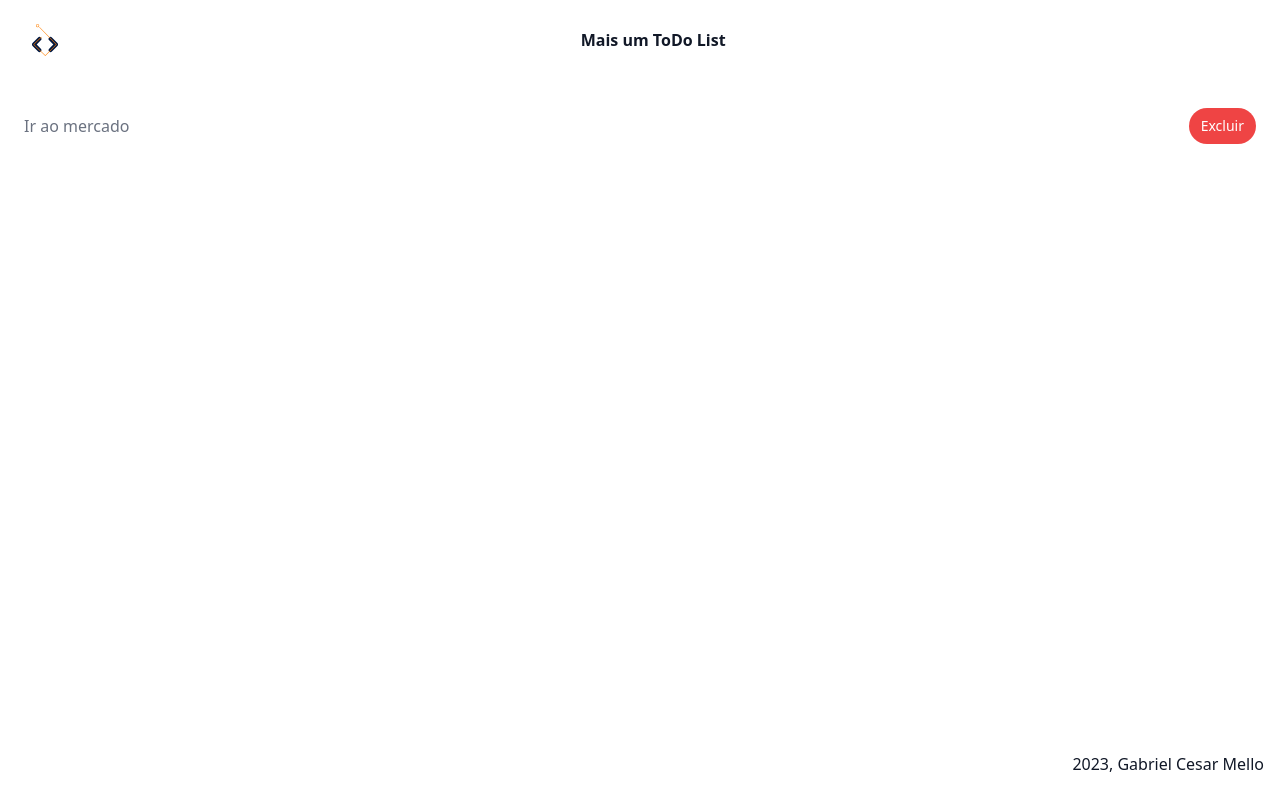
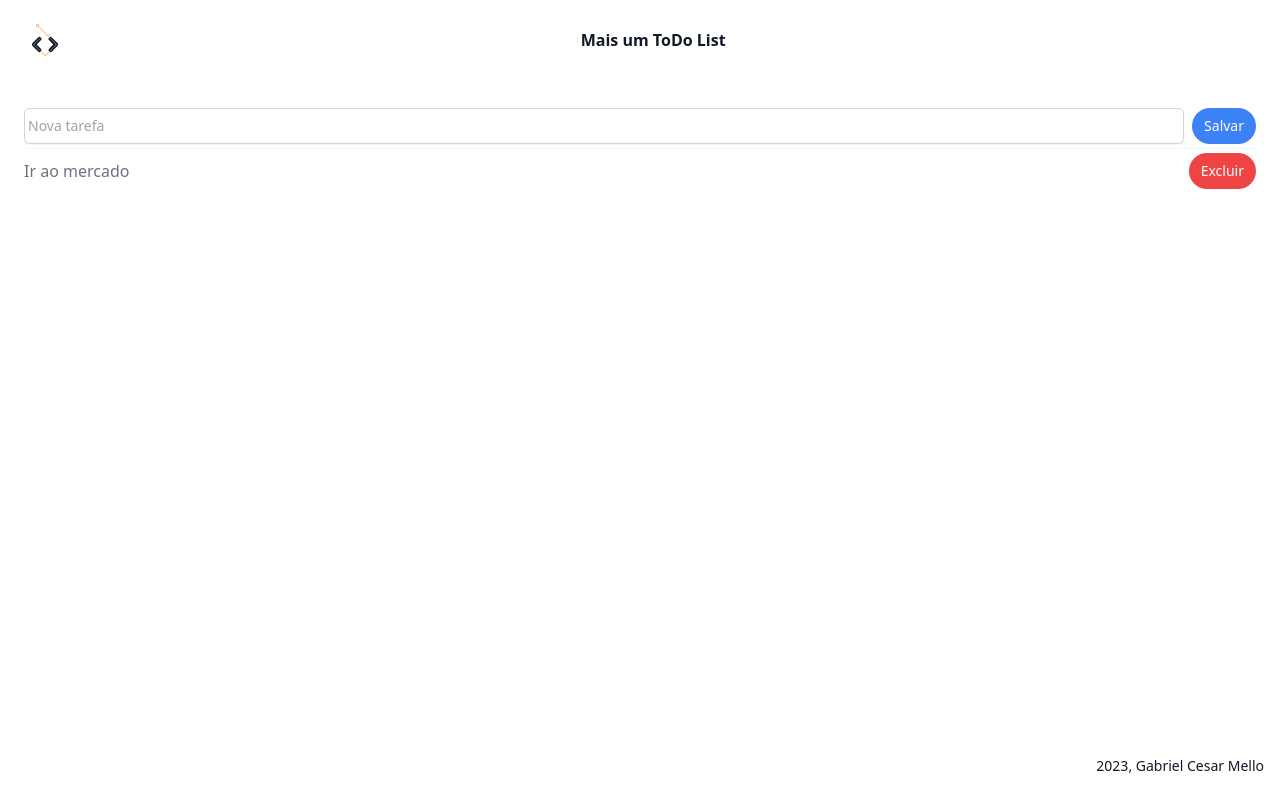
Before and after one commit to gabrielcesar95/cloud-weeknd-firebase, an Angular app: page / in a window 1280 px wide. Built offline with nearby package versions, Linux system fonts and the light colour scheme; what @angular/fire would draw is missing.

Commit message:
feat: ✨ new task component

```diff
--- a/src/app/app.component.html
+++ b/src/app/app.component.html
@@ -3,6 +3,7 @@
   <main class="grow">
     <div class="mx-auto flex max-w-7xl p-6">
       <ul role="list" class="divide-y divide-gray-100 flex flex-col w-full">
+        <app-new-task></app-new-task>
         <app-task></app-task>
       </ul>
     </div>
--- a/src/app/app.module.ts
+++ b/src/app/app.module.ts
@@ -15,9 +15,10 @@ import { getAuth, provideAuth } from '@angular/fire/auth';
 import { HeaderComponent } from './components/header/header.component';
 import { TaskComponent } from './components/task/task.component';
 import { FooterComponent } from './components/footer/footer.component';
+import { NewTaskComponent } from './components/new-task/new-task.component';
 
 @NgModule({
-  declarations: [AppComponent, HeaderComponent, TaskComponent, FooterComponent],
+  declarations: [AppComponent, HeaderComponent, TaskComponent, FooterComponent, NewTaskComponent],
   imports: [
     BrowserModule,
     provideFirebaseApp(() => initializeApp(environment.firebase)),
--- a/src/app/components/footer/footer.component.html
+++ b/src/app/components/footer/footer.component.html
@@ -1,7 +1,8 @@
 <footer class="py-6">
     <div class="container mx-auto px-4 max-w-7xl">
         <div class="flex justify-end">
-            <p class="text-right text-gray-900">2023, <a target="_blank" href="https://linktr.ee/gabrielcesar95">Gabriel
+            <p class="text-right text-sm text-gray-900">2023, <a target="_blank"
+                    href="https://linktr.ee/gabrielcesar95">Gabriel
                     Cesar Mello</a>
             </p>
         </div>
--- /dev/null
+++ b/src/app/components/new-task/new-task.component.html
@@ -0,0 +1,18 @@
+<li class="flex w-full py-1">
+    <div class="flex flex-row items-center w-full gap-x-2">
+        <div class="grow">
+            <div
+                class="flex rounded-md shadow-sm ring-1 ring-inset ring-gray-300 focus-within:ring-2 focus-within:ring-inset focus-within:ring-indigo-600 w-full">
+                <input type="text"
+                    class="block flex-1 border-0 bg-transparent py-1.5 pl-1 text-gray-900 placeholder:text-gray-400 focus:ring-0 sm:text-sm sm:leading-6"
+                    placeholder="Nova tarefa">
+            </div>
+        </div>
+        <div class="flex-none">
+            <button
+                class="px-3 py-2 text-sm text-white transition-colors duration-300 bg-blue-500 rounded-full hover:bg-blue-700">
+                Salvar
+            </button>
+        </div>
+    </div>
+</li>
--- a/src/app/components/task/task.component.html
+++ b/src/app/components/task/task.component.html
@@ -1,5 +1,5 @@
 <li class="flex w-full py-1">
-    <div class="flex flex-row items-center w-full">
+    <div class="flex flex-row items-center w-full gap-x-2">
         <div class="grow">
             <p class="truncate text-gray-500">Ir ao mercado</p>
         </div>
```
Also changed, not shown: src/app/components/new-task/new-task.component.ts (added, +10 -0 lines), src/app/components/new-task/new-task.component.css (added).
